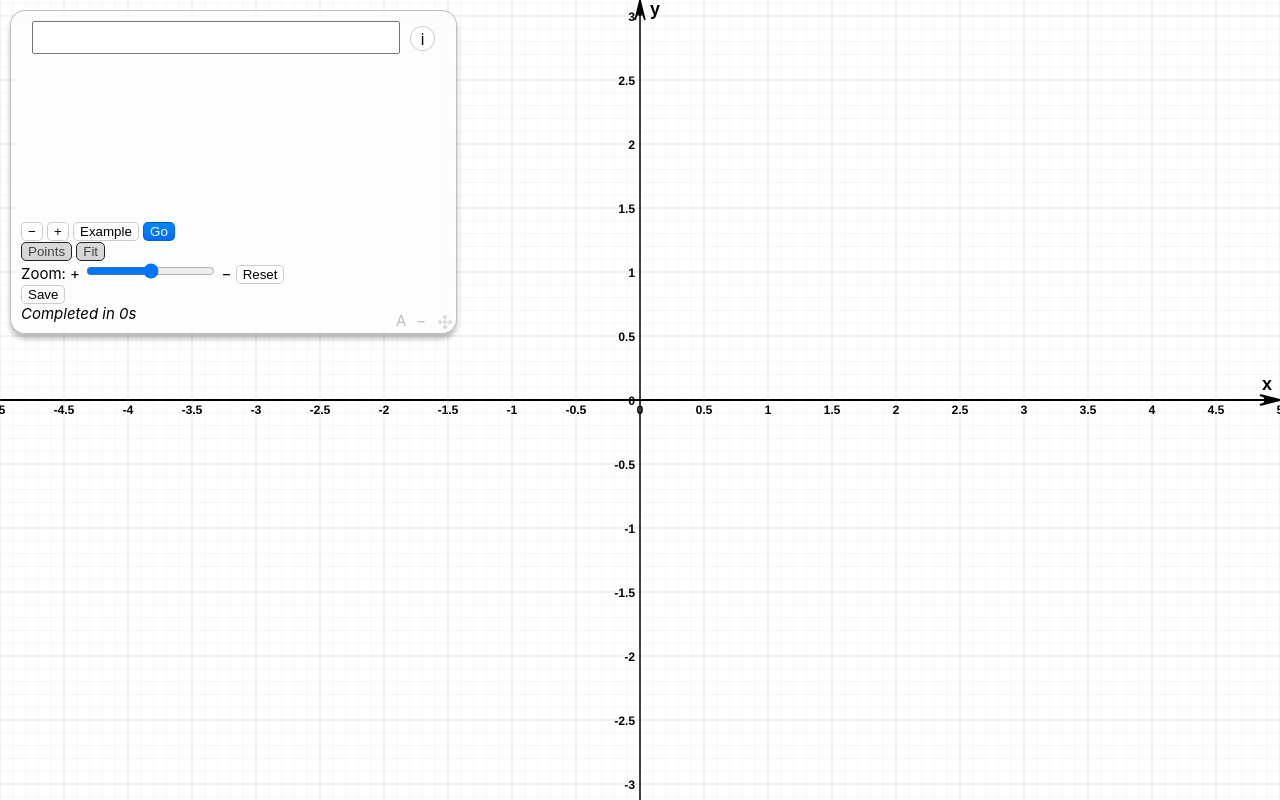
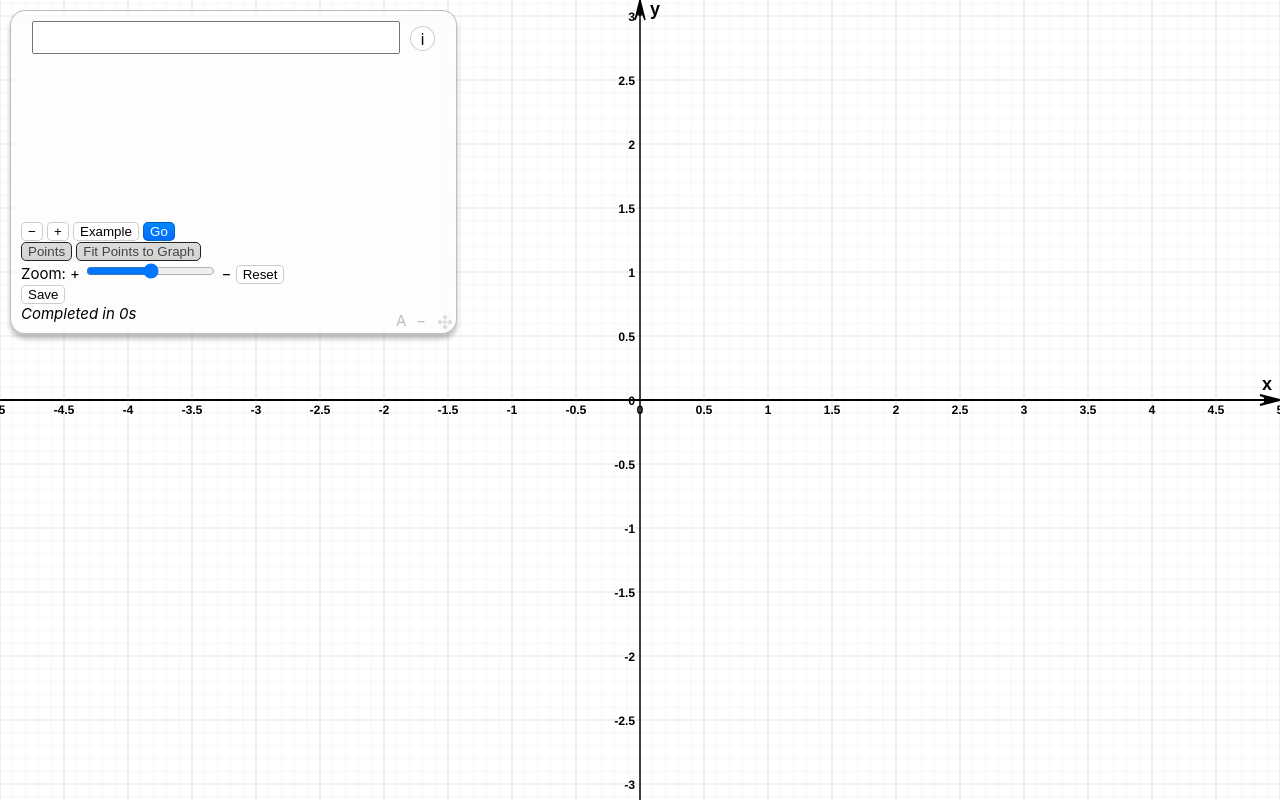
Before and after one commit to SumukhPrasad/Grapher, a plain HTML site: page index.html in a window 1280 px wide. Shown: the top 800 px of the page. Drawn offline with Linux system fonts and the light colour scheme.

Commit message:
Modified button text in index.

```diff
--- a/index.html
+++ b/index.html
@@ -33,7 +33,7 @@
 			<button class="grapher-button"  onclick="doExample()" >Example</button>
 			<button class="grapher-button" onclick="go()" style="background-image: linear-gradient(#0087ff, #006cff); color:white;" >Go</button><br>
 			<button id="ptsBtn" class="grapher-button"  onclick="togglePts()" >Points</button>
-			<button id="fitBtn" class="grapher-button"  onclick="zoomFit()" >Fit</button><br>
+			<button id="fitBtn" class="grapher-button"  onclick="zoomFit()" >Fit Points to Graph</button><br>
 			Zoom:
 			+ <input type="range" id="r1" class="slider" value="0.5" min="0" max="1" step=".01" oninput="onZoomChg(0,this.value)" onchange="onZoomChg(1,this.value)" /> &minus;
 			<button class="grapher-button"  onclick="zoomReset()" >Reset</button><br>
```
